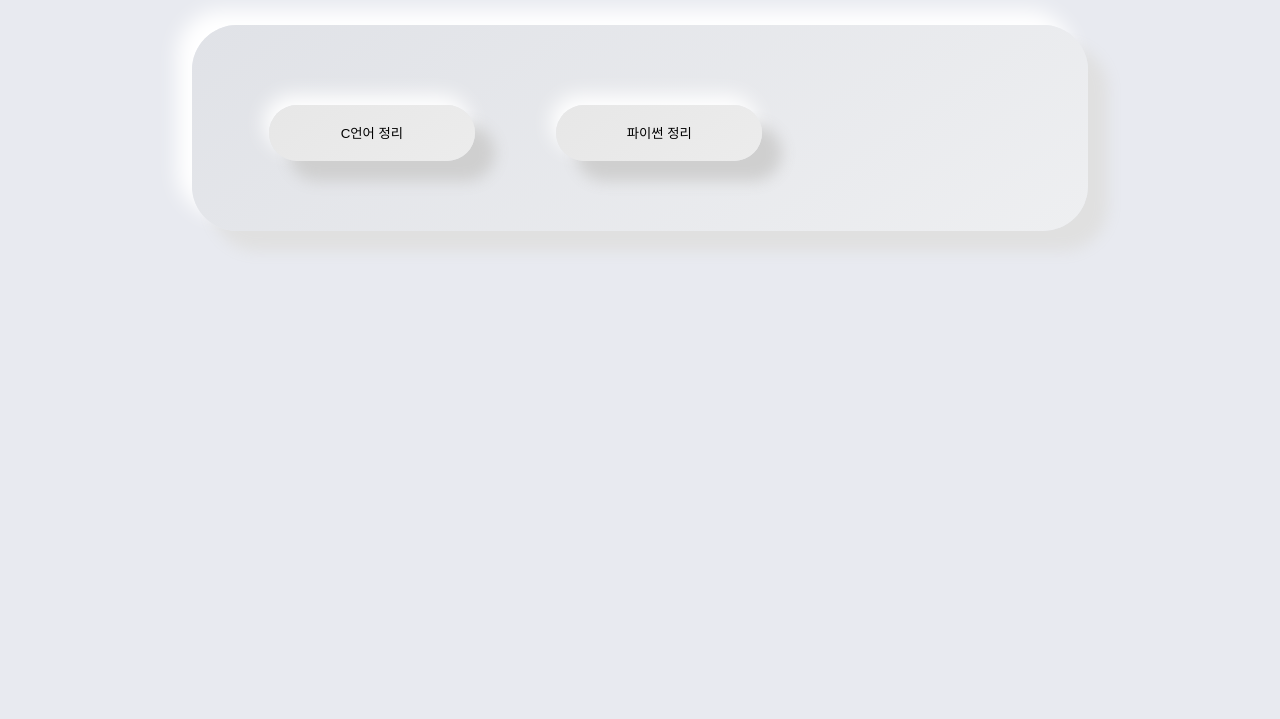
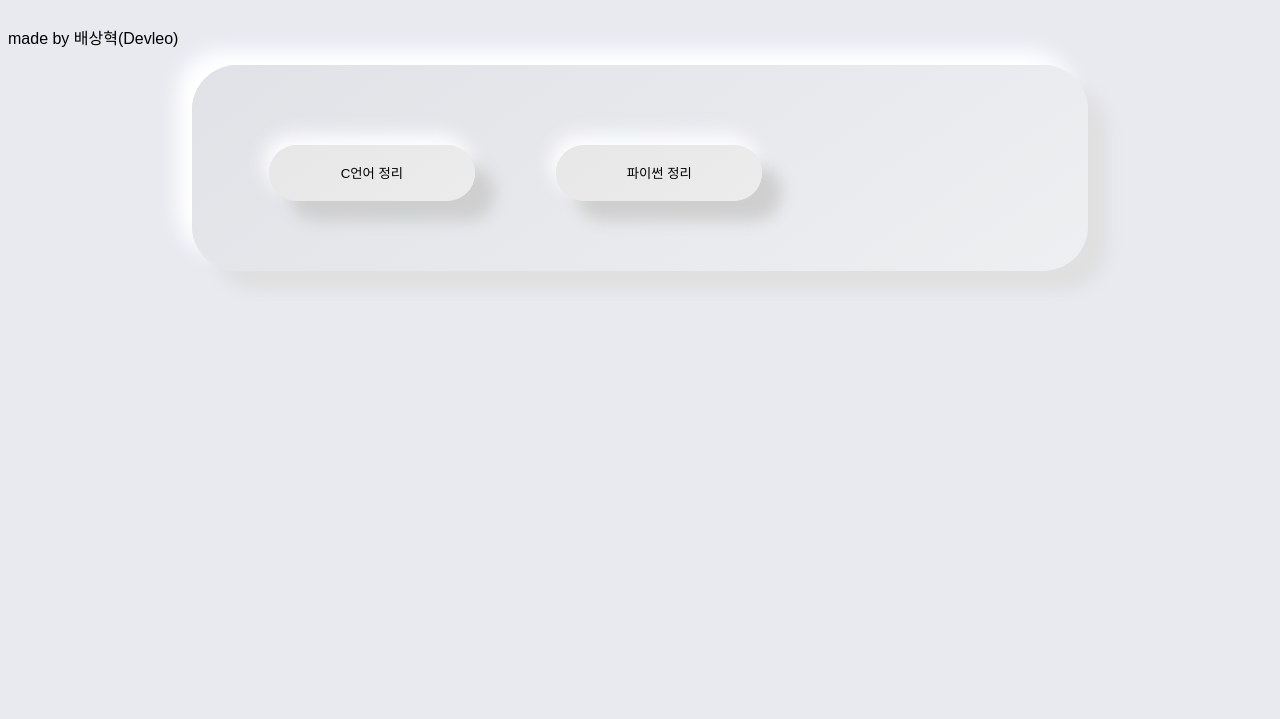
Before and after one commit to D3vle0/programming-exam, a plain HTML site: page index.html in a window 1280 px wide. Shown: the part 81-800 px from the top of the page. Drawn offline with Linux system fonts and the light colour scheme.

Commit message:
Update index.html

```diff
--- a/index.html
+++ b/index.html
@@ -60,6 +60,7 @@
 
 <body>
     <h1>프로그래밍 정리</h1>
+    <p>made by 배상혁(Devleo)</p>
     <div class="container">
         <a href="c.html" target="_blank"><button class="box">C언어 정리</button></a>
         <a href="python.html" target="_blank"><button class="box">파이썬 정리</button></a>
```
